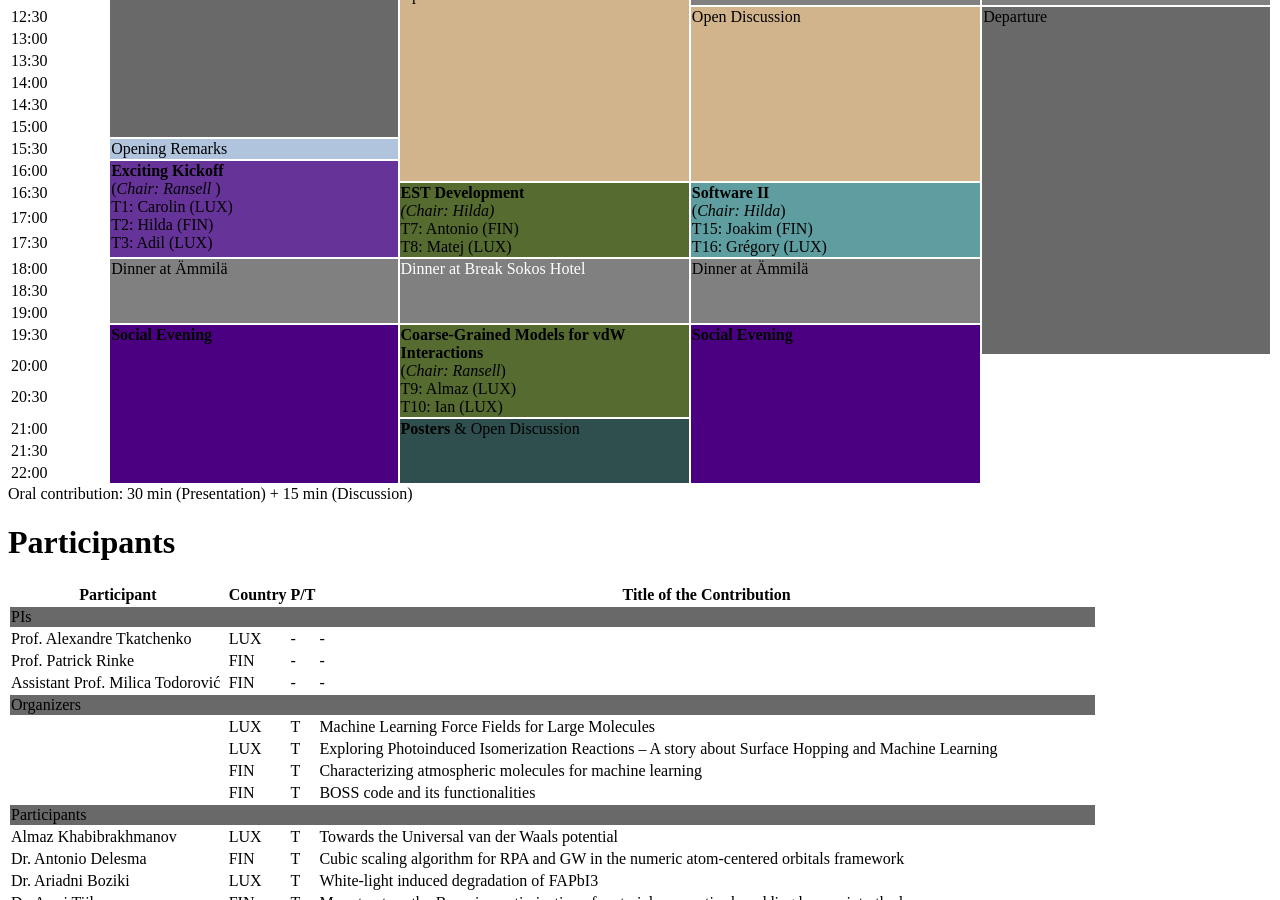
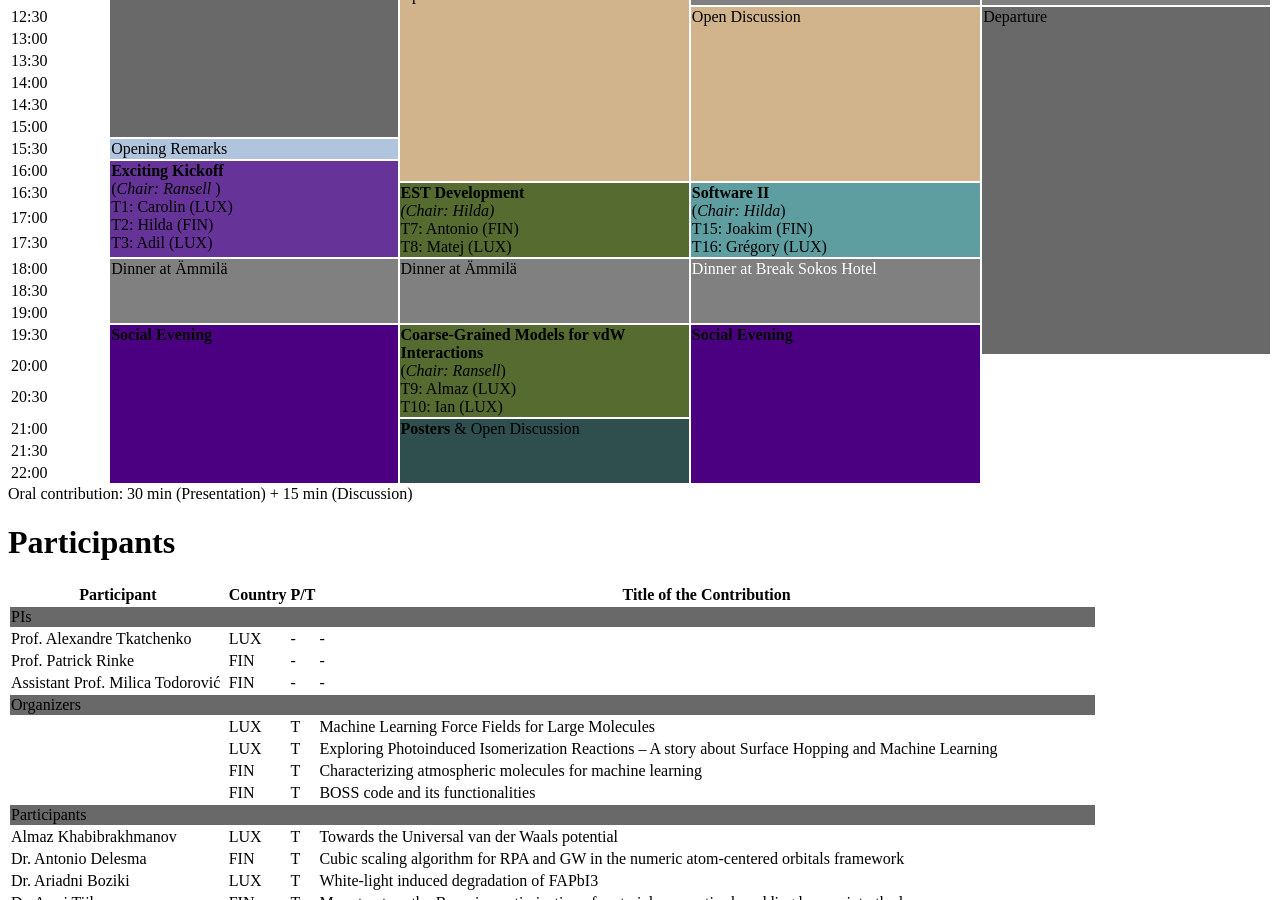
Before and after one commit to ESTML/ESTML.github.io, a Jekyll site: the page built from schedule.html, in a window 1280 px wide and 900 px high, scrolled down 501 px. Built offline with Jekyll 4.4.1, drawn with Linux system fonts in a browser that asks for light colours; nearby versions of some CDN libraries.

Commit message:
Update schedule.html

```diff
--- a/schedule.html
+++ b/schedule.html
@@ -127,8 +127,8 @@ title: Schedule and Participants
 <tr VALIGN=TOP>
   <td> 18:00 </td>
   <td rowspan="3" style="background-color: Gray;"> Dinner at Ämmilä </td>
+  <td rowspan="3" style="background-color: Gray;"> Dinner at Ämmilä </td>
   <td rowspan="3" style="background-color: Gray;"> <a href='https://estml.github.io/blog/Dinner-20th/'> Dinner at Break Sokos Hotel </a> </td>
-  <td rowspan="3" style="background-color: Gray;"> Dinner at Ämmilä </td>
 </tr>
 
 <tr VALIGN=TOP>
```
